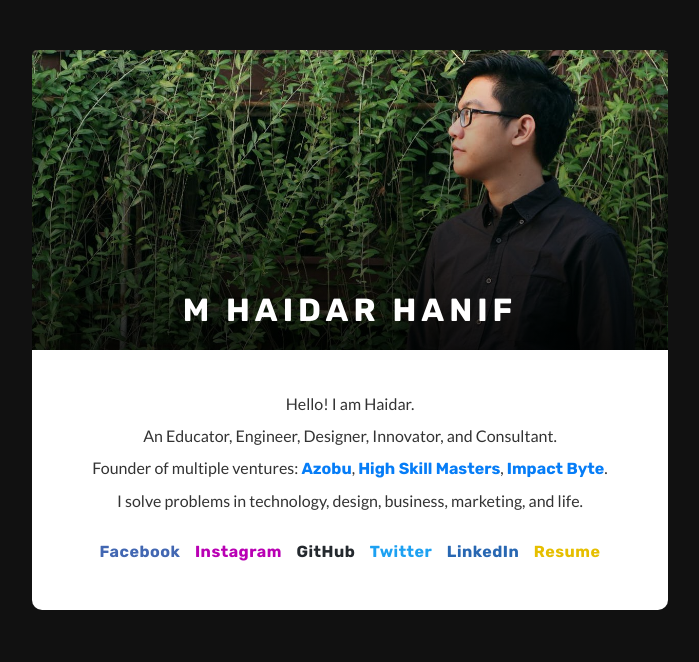
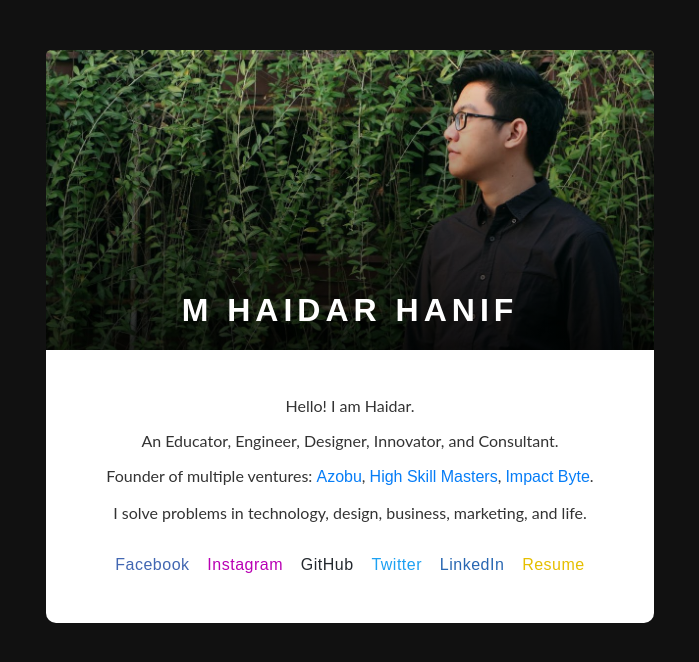
Before and after one commit to mhaidarhanif/mhaidarhanif-web-card, a Next.js app: page / in a window 1280 px wide. Shown: the top 662 px of the page, without its empty margins (290-989 px from the left). Built offline with nearby package versions, Linux system fonts and the light colour scheme.

Commit message:
Update various styles

```diff
--- a/components/page.js
+++ b/components/page.js
@@ -1,7 +1,44 @@
 import React from 'react'
 
-import styled from '@emotion/styled'
+const Page = ({ children }) => {
+  return (
+    <div>
+      <style jsx>{`
+        :global(body) {
+          margin: 0;
+          font-family: -apple-system, BlinkMacSystemFont, Avenir Next, Avenir,
+            Helvetica, sans-serif;
+          background-color: #111111;
+        }
 
-const Page = styled.div``
+        @media (max-width: 650px) {
+          :global(body) {
+            background-color: #ffffff;
+          }
+        }
+
+        :global(h1) {
+          font-family: Rubik, sans-serif;
+        }
+
+        :global(p) {
+          font-family: Lato, sans-serif;
+        }
+
+        :global(a) {
+          color: #067df7;
+          text-decoration: none;
+          font-family: Rubik, sans-serif;
+        }
+
+        :global(a:hover) {
+          text-decoration: underline;
+        }
+      `}</style>
+
+      {children}
+    </div>
+  )
+}
 
 export default Page
--- a/components/profile.js
+++ b/components/profile.js
@@ -41,6 +41,7 @@ const Content = styled.div`
   padding: 30px 60px;
 
   @media (max-width: 650px) {
+    text-align: left;
     padding: 15px 30px;
   }
 `
@@ -57,7 +58,12 @@ const Name = styled.h1`
 
 const Description = styled.div`
   color: #333333;
-  line-height: 1em;
+  font-size: 1em;
+  line-height: 1.2em;
+
+  @media (max-width: 650px) {
+    font-size: 1.2em;
+  }
 `
 
 const Profile = props => (
@@ -65,6 +71,7 @@ const Profile = props => (
     <Photo image='/photos/mhaidarhanif.jpg'>
       <Name>M Haidar Hanif</Name>
     </Photo>
+
     <Content>
       <Description>
         <p>Hello! I am Haidar.</p>
@@ -78,6 +85,7 @@ const Profile = props => (
           I solve problems in technology, design, business, marketing, and life.
         </p>
       </Description>
+
       <SocialLinks />
     </Content>
   </Card>
--- a/components/social-links.js
+++ b/components/social-links.js
@@ -8,12 +8,22 @@ const Lists = styled.ul`
   display: flex;
   justify-content: space-around;
   flex-wrap: wrap;
+
+  @media (max-width: 650px) {
+    justify-content: flex-start;
+    font-size: 1.2em;
+    line-height: 1.5em;
+  }
 `
 
 const List = styled.li`
   letter-spacing: 0.5px;
   line-height: 1.5em;
   margin: 0 5px;
+
+  @media (max-width: 650px) {
+    margin-right: 10px;
+  }
 `
 
 const ExternalLink = styled.a`
--- a/pages/index.js
+++ b/pages/index.js
@@ -18,40 +18,6 @@ const Home = () => (
     <Center>
       <Profile />
     </Center>
-
-    <style jsx>{`
-      @import url('https://fonts.googleapis.com/css?family=Rubik:400,700&display=swap');
-      @import url('https://fonts.googleapis.com/css?family=Lato&display=swap');
-
-      :global(body) {
-        margin: 0;
-        font-family: -apple-system, BlinkMacSystemFont, Avenir Next, Avenir,
-          Helvetica, sans-serif;
-        background-color: #111111;
-      }
-
-      @media (max-width: 650px) {
-        :global(body) {
-          background-color: #ffffff;
-        }
-      }
-
-      :global(h1) {
-        font-family: Rubik, sans-serif;
-        font-weight: 700;
-      }
-
-      :global(p) {
-        font-family: Lato, sans-serif;
-      }
-
-      :global(a) {
-        color: #067df7;
-        text-decoration: none;
-        font-family: Rubik, sans-serif;
-        font-weight: 700;
-      }
-    `}</style>
   </Page>
 )
 
```
